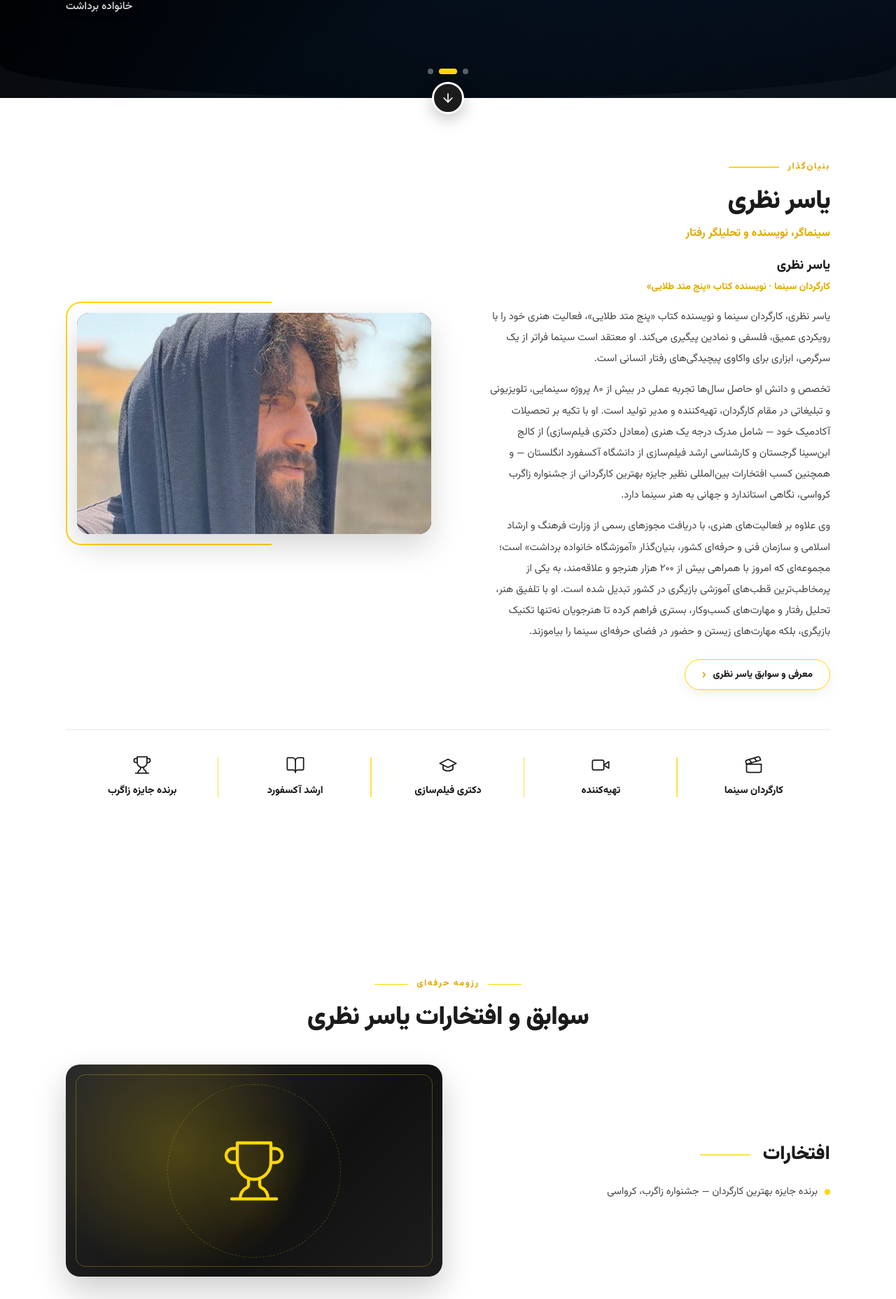
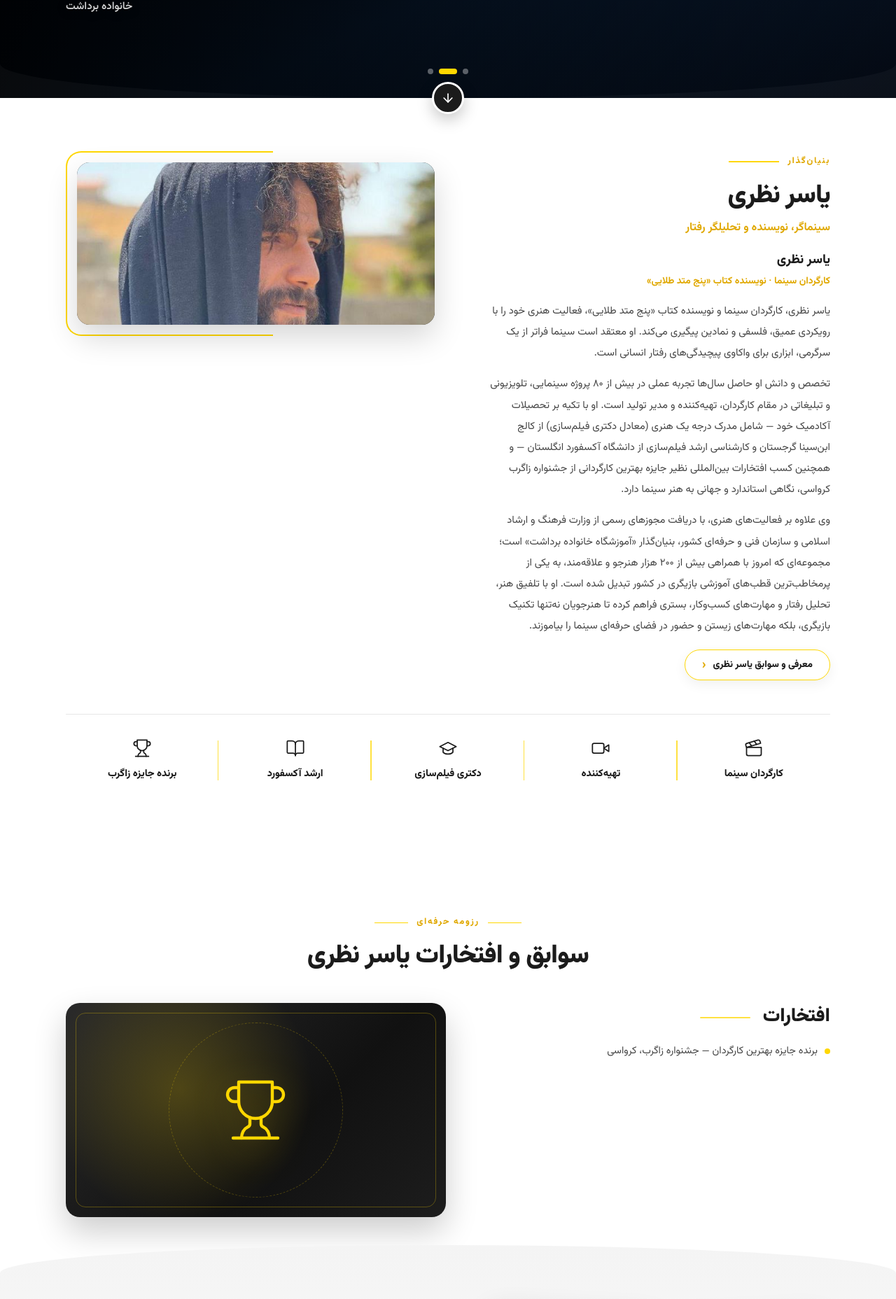
Before and after one commit to yaasernazarii-ship-it/bardashtt, a Next.js app in the folder nextjs/: page /about in a window 1280 px wide. Shown: the part 236-2092 px from the top of the page at 70% size. Built offline with nearby package versions, Linux system fonts and the light colour scheme; no server answers; the database is empty.

Commit message:
اصلاح قاب تصویر بنیان‌گذار و حذف فاصله‌های خالی صفحهٔ دربارهٔ ما

```diff
--- a/nextjs/app/about/page.js
+++ b/nextjs/app/about/page.js
@@ -51,18 +51,18 @@ export default async function AboutPage() {
         .ab-head .ab-eyebrow::before { content:'';width:48px;height:1.5px;background:var(--gold); }
         .ab-head .ab-eyebrow::after { width:48px; }
         .ab-title { font-size:clamp(1.5rem,3.2vw,2.3rem);font-weight:900;color:var(--dark);letter-spacing:-.02em;line-height:1.45;margin-top:10px; }
-        .ab-subhead { display:flex;align-items:center;gap:18px;font-size:clamp(1.25rem,2.4vw,1.7rem);font-weight:900;color:var(--dark);line-height:1.5;margin-bottom:18px; }
+        .ab-subhead { display:flex;align-items:center;gap:18px;font-size:clamp(1.25rem,2.4vw,1.7rem);font-weight:900;color:var(--dark);line-height:1.5;margin-bottom:14px; }
         .ab-subhead::after { content:'';flex:0 0 72px;height:2px;border-radius:2px;background:var(--gold);opacity:.75; }
         .ab-text { color:#444;line-height:2.1;font-size:.95rem; }
 
-        .ab-split { display:grid;grid-template-columns:1fr 1.1fr;gap:64px;align-items:center; }
+        .ab-split { display:grid;grid-template-columns:1fr 1.1fr;gap:56px;align-items:start; }
         .ab-split--rev .ab-split__media { order:-1; }
         .ab-split--media-start .ab-split__media { order:2; }
         .ab-media { position:relative;margin:16px; }
         .ab-media::before { content:'';position:absolute;inset:-16px auto -16px -16px;width:58%;border:2px solid var(--gold);border-right:0;border-radius:22px 0 0 22px;z-index:0; }
-        .ab-media img { position:relative;z-index:1;display:block;width:100%;aspect-ratio:16/10;object-fit:cover;border-radius:18px;box-shadow:0 18px 44px rgba(0,0,0,.16);background:#222; }
+        .ab-media img { position:relative;z-index:1;display:block;width:100%;aspect-ratio:2.2/1;max-height:340px;object-fit:cover;border-radius:18px;box-shadow:0 18px 44px rgba(0,0,0,.16);background:#222; }
         .ab-media--founder img { object-position:center 22%; }
-        .ab-pill { display:inline-flex;align-items:center;gap:10px;border:1.5px solid var(--gold);border-radius:999px;padding:9px 24px;color:var(--dark);font-weight:800;font-size:.85rem;background:#fff;box-shadow:0 6px 18px rgba(0,0,0,.06);transition:all .25s; }
+        .ab-pill { align-self:flex-start; display:inline-flex;align-items:center;gap:10px;border:1.5px solid var(--gold);border-radius:999px;padding:9px 24px;color:var(--dark);font-weight:800;font-size:.85rem;background:#fff;box-shadow:0 6px 18px rgba(0,0,0,.06);transition:all .25s; }
         .ab-pill::after { content:'‹';color:#E0A800;font-size:1.2rem;line-height:1; }
         .ab-pill:hover { background:var(--gold);color:var(--dark);transform:translateY(-2px);box-shadow:0 10px 24px rgba(255,215,0,.3); }
         .ab-pill:hover::after { color:var(--dark); }
@@ -80,7 +80,7 @@ export default async function AboutPage() {
         .ab-row .resume-list { text-align:right;max-width:380px;margin:14px auto 0; }
         .ab-row .vnum { font-size:1.9rem;font-weight:900;color:var(--gold);line-height:1;margin-bottom:12px; }
         .ab-row--grid2 > :nth-child(3n+1)::before { display:none; }
-        .ab-tags { margin-top:56px;padding-top:28px;border-top:1px solid var(--border); }
+        .ab-tags { margin-top:48px;padding-top:26px;border-top:1px solid var(--border); }
         .ab-tags > * { display:flex;flex-direction:column;align-items:center;gap:10px;font-size:.9rem;font-weight:800;color:var(--dark); }
         .ab-tags .ab-ico { margin:0; }
 
@@ -213,7 +213,7 @@ export default async function AboutPage() {
       </div>
 
       {/* بنیان‌گذار */}
-      <section id="about-founder" className="ab-sec" style={{ background: 'var(--bg)', paddingTop: 84 }}>
+      <section id="about-founder" className="ab-sec" style={{ background: 'var(--bg)', paddingTop: 76 }}>
         <div className="container">
           <div className="ab-split ab-split--media-start">
             <div>
@@ -231,7 +231,7 @@ export default async function AboutPage() {
               <p className="founder-bio">
                 {t('about.founder.bio3')}
               </p>
-              <p style={{ marginTop: 24 }}><Link href="/yaser-nazari" className="ab-pill">معرفی و سوابق یاسر نظری</Link></p>
+              <p style={{ marginTop: 18 }}><Link href="/yaser-nazari" className="ab-pill">معرفی و سوابق یاسر نظری</Link></p>
             </div>
             <div className="ab-split__media">
               <div className="ab-media ab-media--founder"><img src={t('about.founder.image')} alt="یاسر نظری، بنیان‌گذار خانواده برداشت" loading="lazy" decoding="async" /></div>
@@ -256,7 +256,7 @@ export default async function AboutPage() {
 
       {/* سوابق و افتخارات حرفه‌ای */}
       <section id="about-resume" style={{ background: 'var(--white)' }}>
-        <div className="ab-sec" style={{ paddingBottom: 56 }}>
+        <div className="ab-sec" style={{ paddingTop: 8, paddingBottom: 40 }}>
           <div className="container">
             <div className="ab-head">
               <span className="ab-eyebrow">{t('about.resume.eyebrow')}</span>
@@ -272,7 +272,9 @@ export default async function AboutPage() {
                 </ul>
               </div>
               <div className="ab-split__media">
-                <div className="ab-deco" aria-hidden="true"><Icon name="trophy" size={96} strokeWidth={1.1} /></div>
+                <div className="ab-split__media">
+                  <div className="ab-deco" aria-hidden="true"><Icon name="trophy" size={96} strokeWidth={1.1} /></div>
+                </div>
               </div>
             </div>
           </div>
@@ -321,7 +323,7 @@ export default async function AboutPage() {
               </div>
             </div>
 
-            <div style={{ marginTop: 56 }}>
+            <div style={{ marginTop: 40 }}>
               <h3 className="skills-head">{t('about.skills.heading')}</h3>
               <div className="skills-groups">
                 <div className="skills-group">
@@ -363,7 +365,7 @@ export default async function AboutPage() {
               </div>
             </div>
 
-            <div className="ab-row" style={{ '--cols': 2, marginTop: 56 }}>
+            <div className="ab-row" style={{ '--cols': 2, marginTop: 44 }}>
               <div>
                 <div className="ab-ico"><Icon name="clapperboard" size={32} strokeWidth={1.4} /></div>
                 <h3>{t('about.card1.title')}</h3>
```
